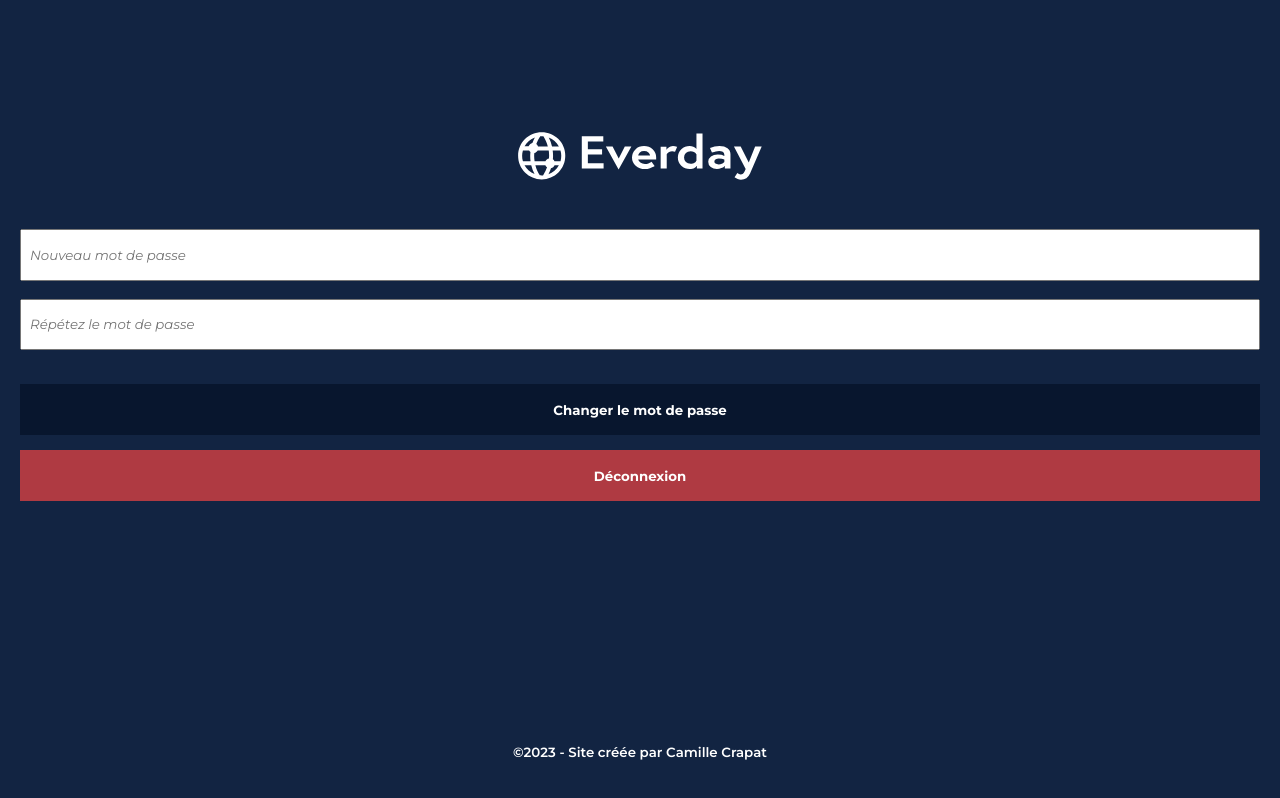
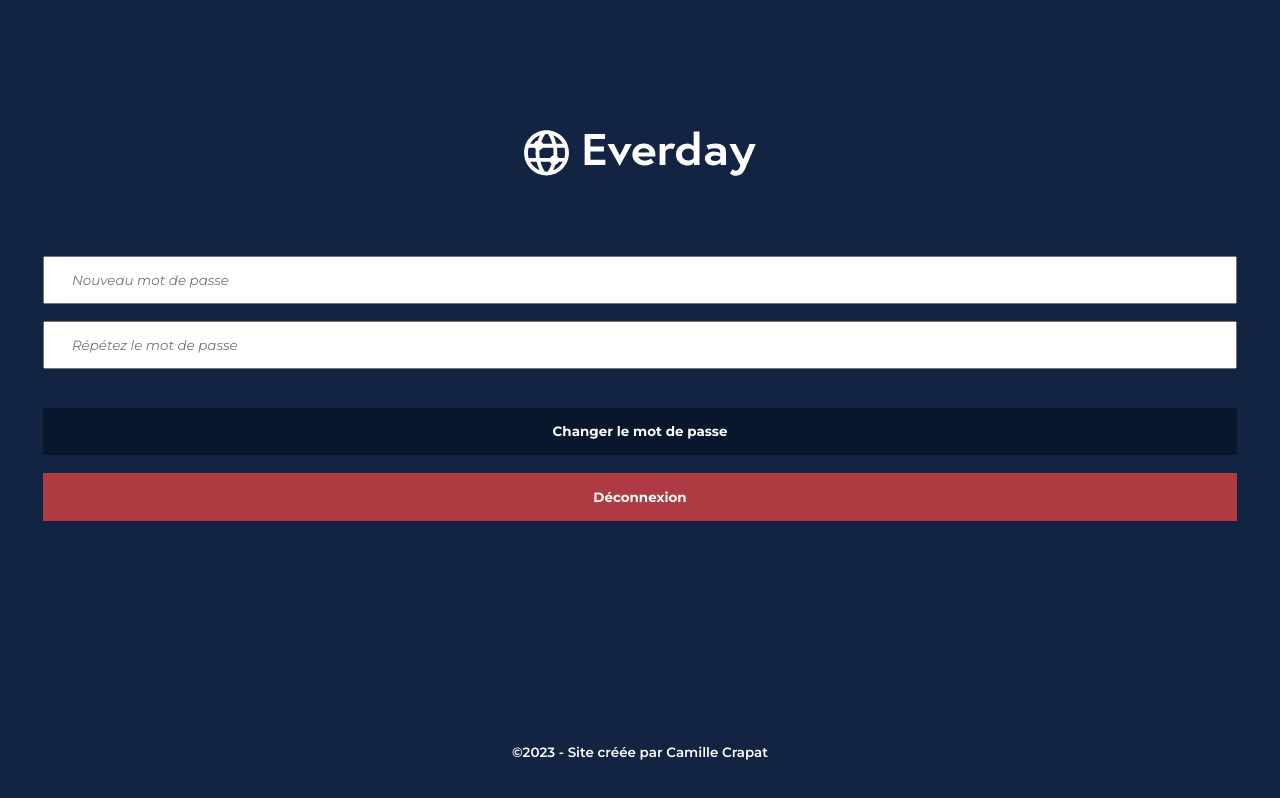
Before and after one commit to Kuusenmetsa/Camille_Crapat_ProjetSimule_Everday_Frontend, a React (Create React App) app: page /firstconnexion in a window 1280 px wide. Built offline with nearby package versions, Linux system fonts and the light colour scheme.

Commit message:
changement d'unité de taille

```diff
--- a/src/components/Footer/index.css
+++ b/src/components/Footer/index.css
@@ -1,5 +1,5 @@
 footer {
-  width: 100%;
+  width: 100vw;
   height: 12vh;
   background-color: #122442;
   color: #fff;
@@ -7,5 +7,5 @@ footer {
   justify-content: center;
   align-items: center;
   font-weight: 600;
-  font-size: 10pt;
+  font-size: 0.84em;
 }
--- a/src/components/Header/index.css
+++ b/src/components/Header/index.css
@@ -1,14 +1,14 @@
 .header {
-  width: 100%;
+  width: 100vw;
   height: 10vh;
   background-color: #122442;
   display: flex;
   justify-content: space-between;
   align-items: center;
-  padding: 10px;
+  padding: 1.5vh 2.66vw;
 }
 .header .logo {
-  width: 42%;
+  width: 42vw;
   height: 100%;
   display: flex;
   align-items: center;
--- a/src/components/HeaderHorsCo/index.css
+++ b/src/components/HeaderHorsCo/index.css
@@ -1,13 +1,13 @@
 .headerHorsCo {
-  width: 100%;
+  width: 100vw;
   height: 25vh;
   display: flex;
   align-items: flex-end;
   background-color: #122442;
-  padding: 20px;
+  padding: 2.99vh 5.33vw;
 }
 .logo {
-  width: 100%;
+  width: 100vw;
   height: 30%;
   display: flex;
   justify-content: center;
--- a/src/components/Toast/index.css
+++ b/src/components/Toast/index.css
@@ -1,34 +1,34 @@
 .toasts {
-  width: 100%;
+  width: 100vw;
   position: fixed;
-  bottom: 10px;
+  bottom: 1.5vh;
   display: flex;
   flex-direction: column;
   justify-content: center;
   align-items: center;
 }
 .toast {
-  width: 90%;
-  min-height: 60px;
+  width: 90vw;
+  min-height: 9vh;
   display: flex;
   justify-content: space-between;
   align-items: center;
-  padding: 10px;
+  padding: 1.5vh 2.67vw;
   border-radius: 5px;
   box-shadow: 0px 0px 7px 3px #464646;
-  margin-top: 8px;
+  margin-top: 1.2vh;
 }
 .toast--icone {
-  width: 15%;
+  width: 15vw;
   height: 100%;
-  margin-right: 15px;
+  margin-right: 4vw;
 }
 .toast--icone img {
   width: 100%;
   height: 100%;
 }
 .toast--text {
-  width: 80%;
+  width: 80vw;
   display: flex;
   flex-direction: column;
   color: #fff;
@@ -38,13 +38,13 @@
   font-weight: bold;
 }
 .toast--text--message {
-  margin-top: 2px;
-  font-size: 10pt;
+  margin-top: 0.3vh;
+  font-size: 0.83em;
 }
 .toast--close {
-  width: 5%;
+  width: 5vw;
   align-self: flex-start;
-  margin-left: 15px;
+  margin-left: 4vw;
 }
 .toast--close img {
   width: 100%;
--- a/src/pages/Error/index.css
+++ b/src/pages/Error/index.css
@@ -1,23 +1,23 @@
 .error {
-  width: 100%;
+  width: 100vw;
   height: 63vh;
   display: flex;
   flex-direction: column;
   align-items: center;
   background-color: #122442;
-  padding: 47px 20px;
+  padding: 7.05vh 5.33vw;
   color: #fff;
   font-weight: bold;
 }
 .error--oups {
-  font-size: 15pt;
-  margin-bottom: 47px;
+  font-size: 1.25em;
+  margin-bottom: 7.04vh;
 }
 .error--404 {
-  font-size: 95pt;
-  margin-bottom: 47px;
+  font-size: 7.95em;
+  margin-bottom: 7.04vh;
 }
 .error--errorPage {
-  font-size: 15pt;
+  font-size: 1.25em;
   text-align: center;
 }
--- a/src/pages/FirstConnexion/index.css
+++ b/src/pages/FirstConnexion/index.css
@@ -1,4 +1,4 @@
 .buttonDeconnexion {
   background-color: #af3a42;
-  margin-top: 15px;
+  margin-top: 2.25vh;
 }
--- a/src/pages/Home/index.css
+++ b/src/pages/Home/index.css
@@ -1,12 +1,11 @@
 .connexion {
-  width: 100%;
+  width: 100vw;
   height: 63vh;
   display: flex;
   flex-direction: column;
   align-items: center;
-  padding-top: 40px;
   background-color: #122442;
-  padding: 20px;
+  padding: 6vh 5.33vh 3vh 5.33vh;
 }
 .connexion--forms {
   width: 100%;
@@ -15,20 +14,20 @@
   flex-direction: column;
   align-items: center;
   justify-content: space-around;
-  margin-bottom: 25px;
+  margin-bottom: 3.74vh;
 }
 .input {
   width: 100%;
   height: 37%;
   font-style: italic;
-  font-size: 10pt;
-  padding-left: 8px;
+  font-size: 0.84em;
+  padding-left: 2.13vw;
 }
 button {
   width: 100%;
   height: 11%;
   font-weight: bold;
-  font-size: 10pt;
+  font-size: 0.84em;
   color: #fff;
   background-color: #08162e;
   border: none;
```
